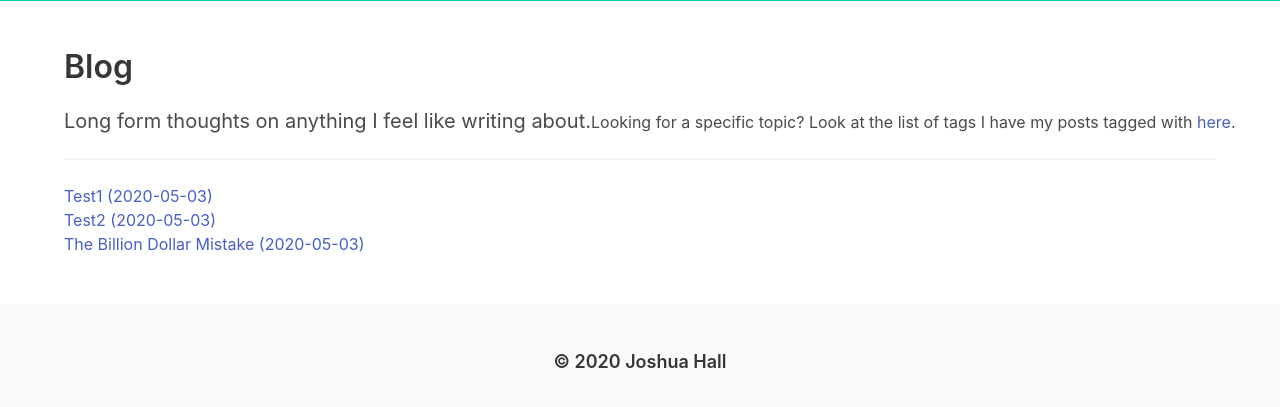
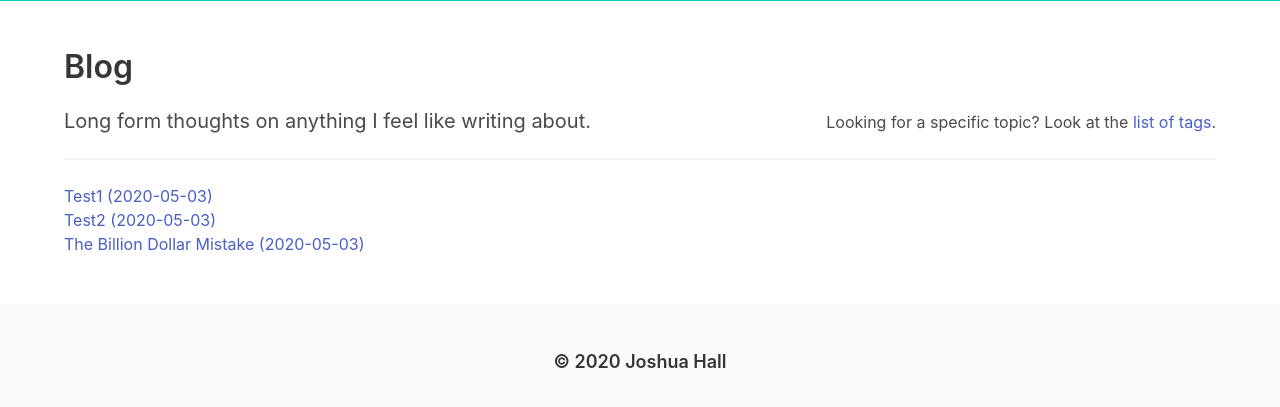
Before and after one commit to JoshuaHall/personal-site, a Gatsby site: page /blog in a window 1280 px wide. Shown: the part 83-490 px from the top of the page. Built offline with nearby package versions, Linux system fonts and the light colour scheme; Gatsby itself is replaced by a stand-in of ours.

Commit message:
Worded more clearly to pass a Lighthouse audit

```diff
--- a/src/templates/BlogList.tsx
+++ b/src/templates/BlogList.tsx
@@ -51,8 +51,7 @@ export default function BlogList({ data, pageContext }: BlogListProps): ReactEle
         </div>
         <div className="level-right">
           <p className="content">
-            Looking for a specific topic? Look at the list of tags I have my posts tagged with{" "}
-            <Link to="/tags">here</Link>.
+            Looking for a specific topic? Look at the <Link to="/tags">list of tags</Link>.
           </p>
         </div>
       </div>
```
